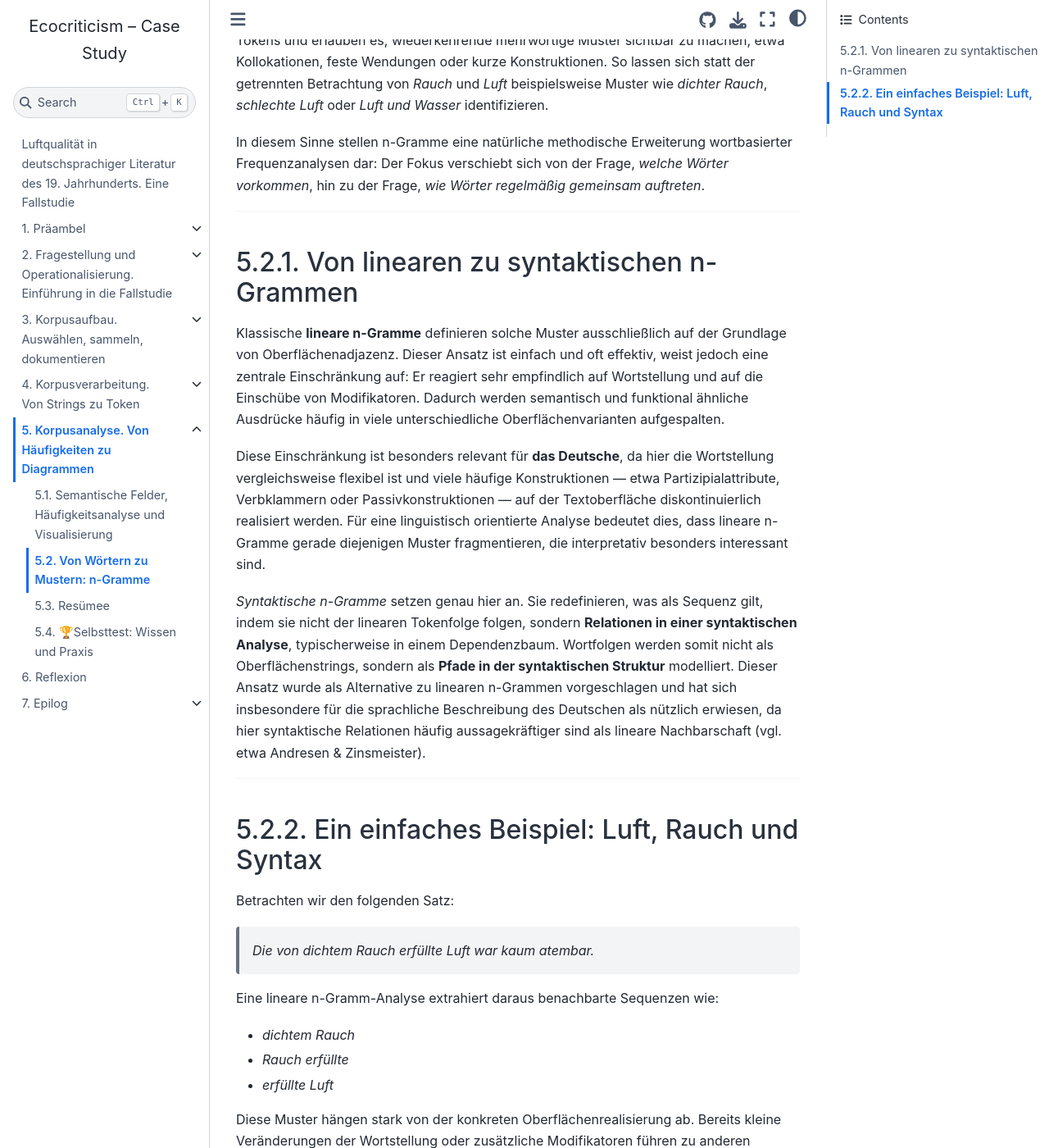
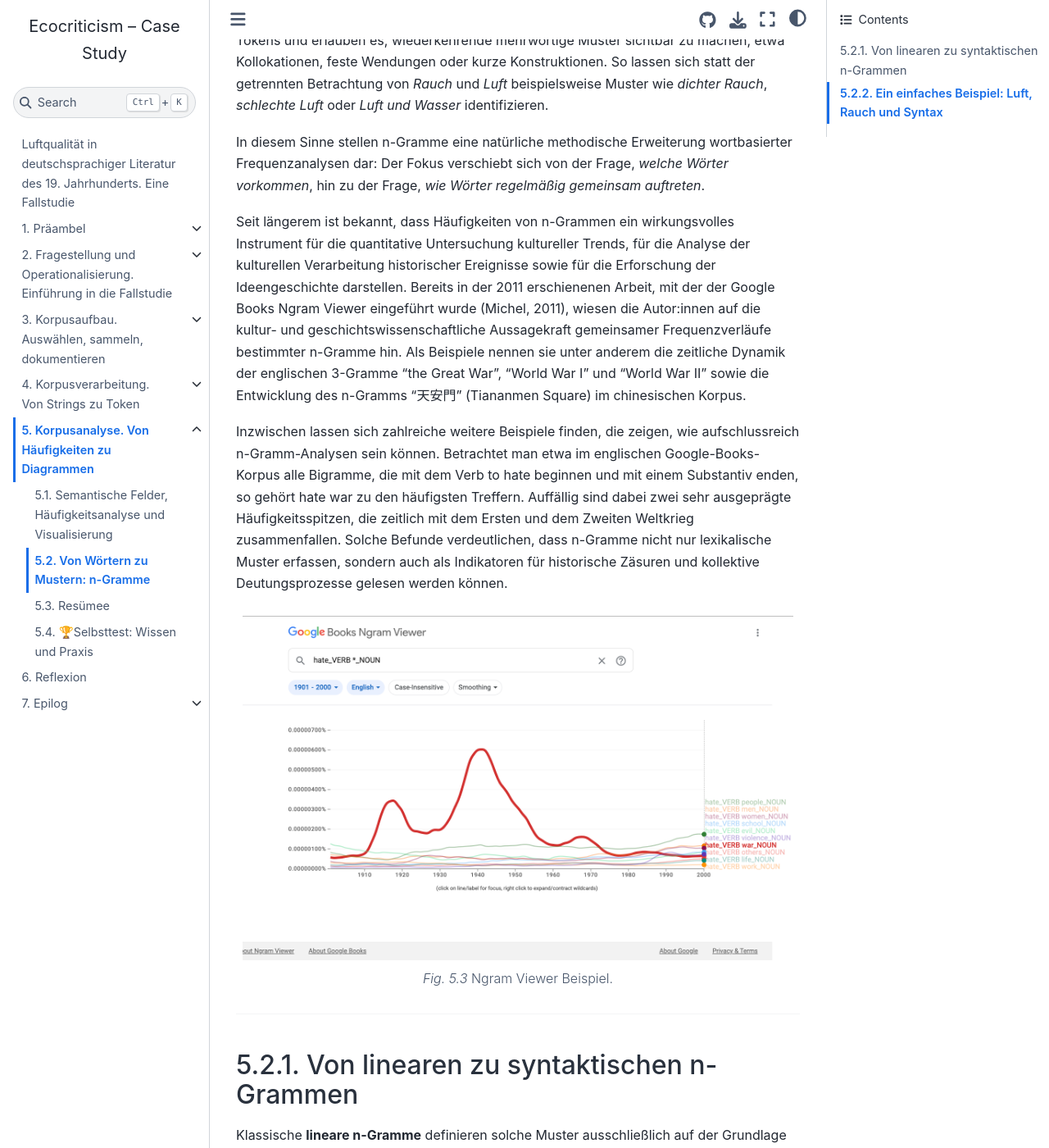
Before and after one commit to quadriga-dk/Text-Fallstudie-3, a Jupyter Book: the page built from corpus_analysis/corpus-analysis_syntactic-ngrams-intro.md, in a window 1280 px wide and 1400 px high, scrolled down 348 px. Shown: the whole window at 82% size. Built offline with Jupyter Book 1.0.4 settings and Sphinx 7.4.7 and the Sphinx Book theme 1.1.4, drawn with Linux system fonts in a browser that asks for light colours; pages that are not in the unit, such as notebooks, are missing from menus.

Commit message:
update intro to ngrams with pic / example

````diff
--- a/corpus_analysis/corpus-analysis_syntactic-ngrams-intro.md
+++ b/corpus_analysis/corpus-analysis_syntactic-ngrams-intro.md
@@ -5,6 +5,20 @@ Das [vorangehende Notebook](corpus-analysis_semantic-field-analysis.ipynb) konze
 Ein verbreiteter Ansatz, um über Einzelwörter hinauszugehen, ist die Analyse von **n-Grammen**. N-Gramme modellieren Sprache als Sequenzen von *n* aufeinanderfolgenden Tokens und erlauben es, wiederkehrende mehrwortige Muster sichtbar zu machen, etwa Kollokationen, feste Wendungen oder kurze Konstruktionen. So lassen sich statt der getrennten Betrachtung von *Rauch* und *Luft* beispielsweise Muster wie *dichter Rauch*, *schlechte Luft* oder *Luft und Wasser* identifizieren.
 
 In diesem Sinne stellen n-Gramme eine natürliche methodische Erweiterung wortbasierter Frequenzanalysen dar: Der Fokus verschiebt sich von der Frage, *welche Wörter vorkommen*, hin zu der Frage, *wie Wörter regelmäßig gemeinsam auftreten*.
+
+Seit längerem ist bekannt, dass Häufigkeiten von n-Grammen ein wirkungsvolles Instrument für die quantitative Untersuchung kultureller Trends, für die Analyse der kulturellen Verarbeitung historischer Ereignisse sowie für die Erforschung der Ideengeschichte darstellen. Bereits in der 2011 erschienenen Arbeit, mit der der Google Books Ngram Viewer eingeführt wurde (Michel, 2011), wiesen die Autor:innen auf die kultur- und geschichtswissenschaftliche Aussagekraft gemeinsamer Frequenzverläufe bestimmter n-Gramme hin. Als Beispiele nennen sie unter anderem die zeitliche Dynamik der englischen 3-Gramme "the Great War", "World War I" und "World War II" sowie die Entwicklung des n-Gramms "天安門" (Tiananmen Square) im chinesischen Korpus.
+
+Inzwischen lassen sich zahlreiche weitere Beispiele finden, die zeigen, wie aufschlussreich n-Gramm-Analysen sein können. Betrachtet man etwa im englischen Google-Books-Korpus alle Bigramme, die mit dem Verb to hate beginnen und mit einem Substantiv enden, so gehört hate war zu den häufigsten Treffern. Auffällig sind dabei zwei sehr ausgeprägte Häufigkeitsspitzen, die zeitlich mit dem Ersten und dem Zweiten Weltkrieg zusammenfallen. Solche Befunde verdeutlichen, dass n-Gramme nicht nur lexikalische Muster erfassen, sondern auch als Indikatoren für historische Zäsuren und kollektive Deutungsprozesse gelesen werden können.
+
+```{figure} ../assets/images/ngrams_hate_war.png
+---
+height:
+name: Ngrams Example
+---
+Ngram Viewer Beispiel.
+```
+
+
 
 ---
 
````
Also changed, not shown: assets/images/ngrams_hate_war.png (added).
